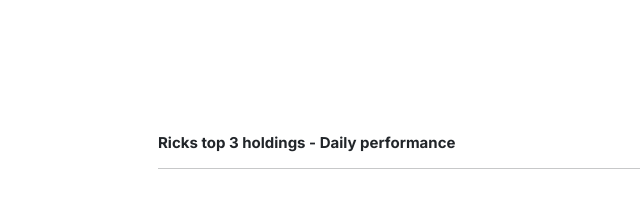
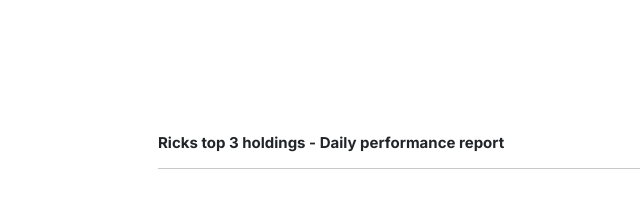
Before and after one commit to somilathole/somil-assignment, a plain HTML site: page index.html in a window 1280 px wide. Shown: the part 2420-2626 px from the top of the page, 640-1280 px from the left. Drawn offline with nearby package versions, Linux system fonts and the light colour scheme.

Commit message:
Content change

```diff
--- a/index.html
+++ b/index.html
@@ -84,7 +84,7 @@
                 </div>
                 <div id="coinlist">
 
-                    <h5 id="holding">Ricks top 3 holdings - Daily performance</h5>
+                    <h5 id="holding">Ricks top 3 holdings - Daily performance report</h5>
 
                     <hr>
                     <br>
```
